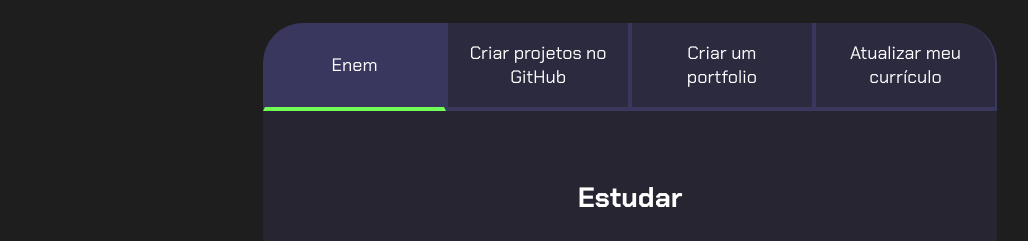
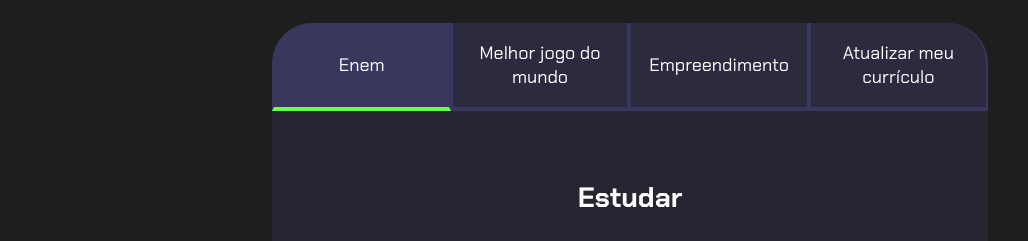
Before and after one commit to rayann1182/projeto-de-vida, a plain HTML site: page index.html in a window 1280 px wide. Shown: the part 80-321 px from the top of the page, without its empty margins (10-1038 px from the left). Drawn offline with Linux system fonts and the light colour scheme.

Commit message:
Update index.html

```diff
--- a/index.html
+++ b/index.html
@@ -14,8 +14,8 @@
         <div class="conteudo">
             <div class="botoes">
                 <button class="botao ativo">Enem</button>
-                <button class="botao">Criar projetos no GitHub</button>
-                <button class="botao">Criar um portfolio</button>
+                <button class="botao">Melhor jogo do mundo</button>
+                <button class="botao">Empreendimento</button>
                 <button class="botao">Atualizar meu currículo</button>
             </div>
             <div class="abas-textos">
```
